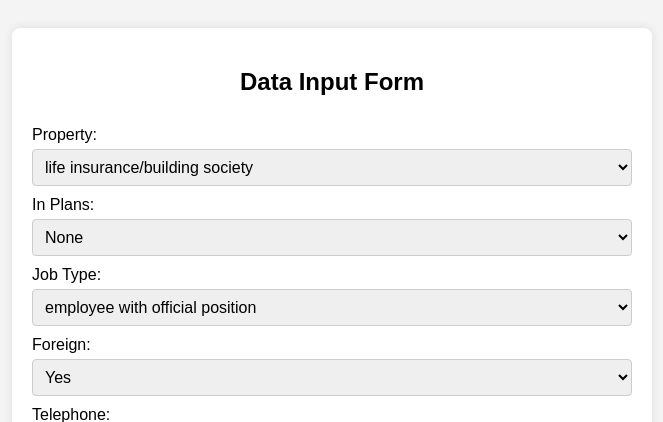
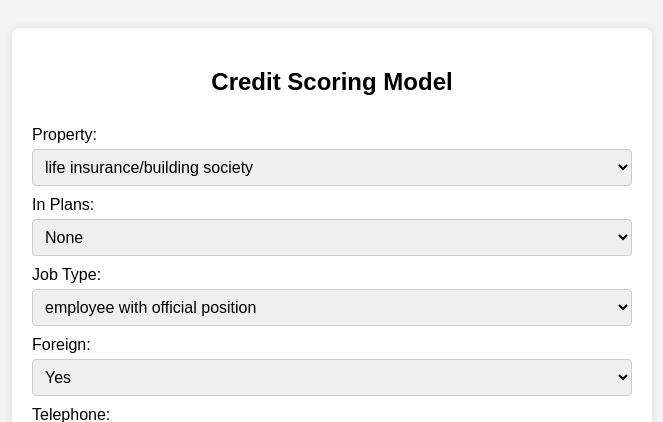
Before and after one commit to SatyamSingh8306/Credit-Scoring-Model, a Flask app: page / in a window 1280 px wide. Shown: the top 422 px of the page, without its empty margins (308-971 px from the left). Run offline with Flask 3, Linux system fonts and the light colour scheme; parts of the project's set-up code (start-up, migrations or seed data) failed here and were passed over.

Commit message:
improving model

```diff
--- a/flask app/app.py
+++ b/flask app/app.py
@@ -43,9 +43,9 @@ def form_handler():
         df = pd.DataFrame([data])
         val = model.predict(df)
         if val[0]=='good':
-            return render_template('output.html',credit_granted=f"Congratulation you can get the credit")
+            return render_template('output.html',credit_granted=f"Congratulation,You have Good Credit Score")
         else:
-            return render_template('output.html',credit_granted=f"Sorry Better Luck Next Time")
+            return render_template('output.html',credit_granted=f"Sorry,You have Bad Credit Score")
 
 
 
--- a/flask app/templates/index.html
+++ b/flask app/templates/index.html
@@ -8,7 +8,7 @@
 </head>
 <body>
     <div class="form-container">
-        <h2>Data Input Form</h2>
+        <h2>Credit Scoring Model</h2>
         <form action="/submit" method="POST">
             <!-- OneHotEncoder Fields -->
             <label for="prop">Property:</label>
```
Also changed, not shown: 2 other files.
